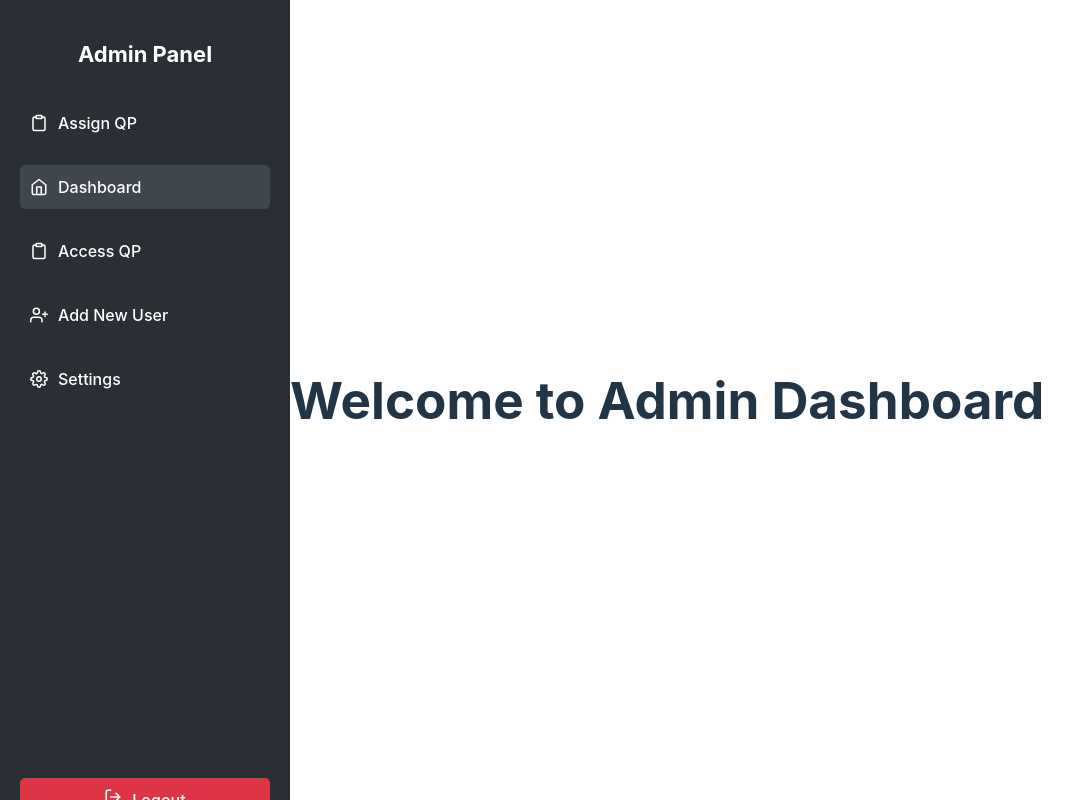
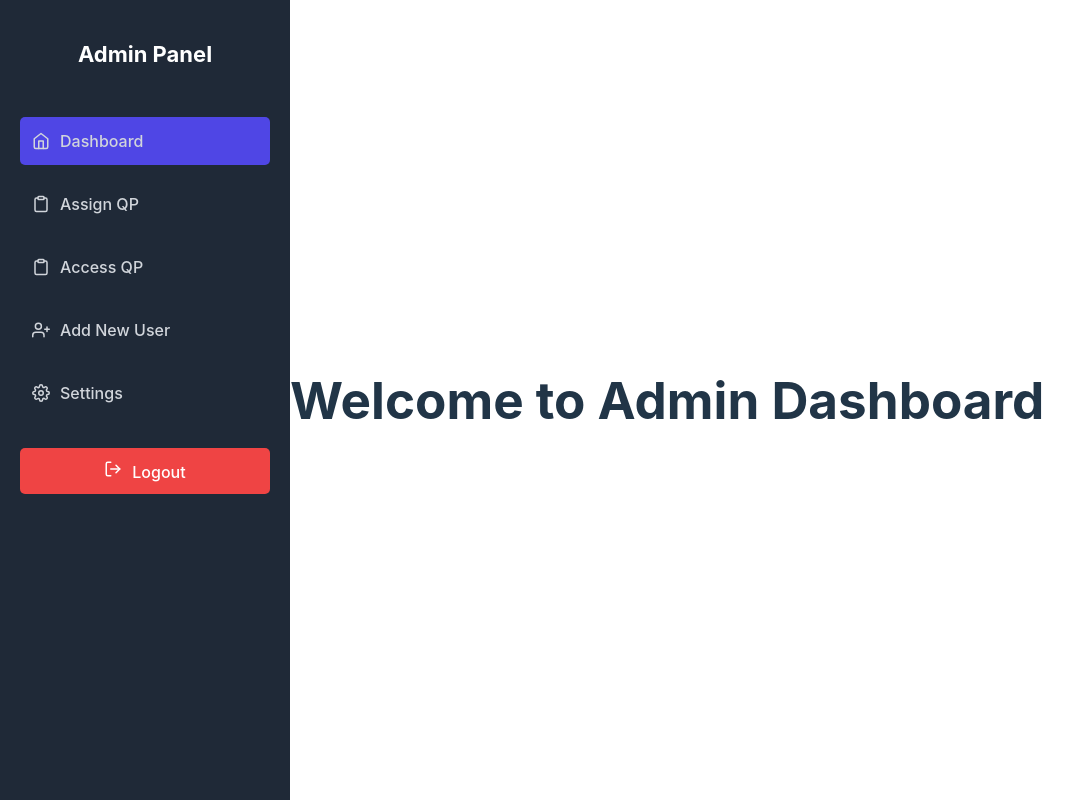
Before and after one commit to CowTheGreat/EQPMS, a React (Vite) app in the folder Frontend/: page /admin-dashboard in a window 1280 px wide. Shown: the whole page, without its empty margins (0-1085 px from the left). Built offline with nearby package versions, Linux system fonts and the light colour scheme; sample sign-in values are in the browser's storage.

Commit message:
admin sidebar done

```diff
--- a/Frontend/src/components/AdminSidebar/AdminSidebar.jsx
+++ b/Frontend/src/components/AdminSidebar/AdminSidebar.jsx
@@ -1,7 +1,6 @@
 import React from "react";
-import { Link, useLocation, Navigate } from "react-router-dom";
+import { NavLink } from "react-router-dom";
 import styles from "./AdminSidebar.module.css";
-import { useAuth } from "../../context/AuthContext";
 import {
   FiHome,
   FiUserPlus,
@@ -9,61 +8,67 @@ import {
   FiClipboard,
   FiLogOut,
 } from "react-icons/fi";
+import { useAuth } from "../../context/AuthContext";
 
-const AdminSidebar = ({ onLogout }) => {
-  const location = useLocation();
-  const { user } = useAuth();
-
-  // Redirect if user is not logged in or not an admin
-  if (!user || user.role !== "admin") {
-    return <Navigate to="/login" replace />;
-  }
+const AdminSidebar = () => {
+  const { logout } = useAuth();
 
   return (
     <div className={styles.sidebar}>
       <h2 className={styles.logo}>Admin Panel</h2>
       <ul className={styles.navList}>
-        <li className={location.pathname === "/assign-qp" ? styles.active : ""}>
-          <Link to="/assign-qp">
+        <li>
+          <NavLink
+            to="/admin-dashboard"
+            className={({ isActive }) => (isActive ? styles.active : "")}
+          >
+            <FiHome className={styles.icon} />
+            Dashboard
+          </NavLink>
+        </li>
+
+        <li>
+          <NavLink
+            to="/assign-qp"
+            className={({ isActive }) => (isActive ? styles.active : "")}
+          >
             <FiClipboard className={styles.icon} />
             Assign QP
-          </Link>
+          </NavLink>
         </li>
 
-        <li
-          className={
-            location.pathname === "/admin-dashboard" ? styles.active : ""
-          }
-        >
-          <Link to="/admin-dashboard">
-            <FiHome className={styles.icon} />
-            Dashboard
-          </Link>
+        <li>
+          <NavLink
+            to="/access-qp"
+            className={({ isActive }) => (isActive ? styles.active : "")}
+          >
+            <FiClipboard className={styles.icon} />
+            Access QP
+          </NavLink>
         </li>
 
-        <li className={location.pathname === "/access-qp" ? styles.active : ""}>
-          <Link to="/access-qp">
-            <FiClipboard className={styles.icon} />
-            Access QP
-          </Link>
+        <li>
+          <NavLink
+            to="/add-user"
+            className={({ isActive }) => (isActive ? styles.active : "")}
+          >
+            <FiUserPlus className={styles.icon} />
+            Add New User
+          </NavLink>
         </li>
 
-        <li className={location.pathname === "/add-user" ? styles.active : ""}>
-          <Link to="/add-user">
-            <FiUserPlus className={styles.icon} />
-            Add New User
-          </Link>
-        </li>
-
-        <li className={location.pathname === "/settings" ? styles.active : ""}>
-          <Link to="/settings">
+        <li>
+          <NavLink
+            to="/settings"
+            className={({ isActive }) => (isActive ? styles.active : "")}
+          >
             <FiSettings className={styles.icon} />
             Settings
-          </Link>
+          </NavLink>
         </li>
       </ul>
 
-      <button className={styles.logout} onClick={onLogout}>
+      <button className={styles.logout} onClick={logout}>
         <FiLogOut className={styles.icon} />
         Logout
       </button>
--- a/Frontend/src/components/AdminSidebar/AdminSidebar.module.css
+++ b/Frontend/src/components/AdminSidebar/AdminSidebar.module.css
@@ -1,7 +1,7 @@
 .sidebar {
   width: 250px;
   height: 100vh;
-  background: #2a2e35;
+  background: #1f2937;
   color: white;
   display: flex;
   flex-direction: column;
@@ -12,35 +12,39 @@
 }
 
 .logo {
+  text-align: center;
   font-size: 22px;
   font-weight: bold;
   margin-bottom: 30px;
-  text-align: center;
 }
 
 .navList {
   list-style: none;
   padding: 0;
-  margin: 0;
 }
 
 .navList li {
-  margin-bottom: 20px;
+  margin-bottom: 15px;
 }
 
-.navList li a {
-  color: white;
-  text-decoration: none;
+.navList a {
   display: flex;
   align-items: center;
-  padding: 10px;
+  color: #d1d5db;
+  text-decoration: none;
+  padding: 12px;
   border-radius: 5px;
-  transition: background 0.3s ease;
+  transition: background 0.3s ease, color 0.3s ease;
 }
 
-.navList li a:hover,
-.navList .active a {
-  background: #40464e;
+.navList a:hover {
+  background: #374151;
+  color: white;
+}
+
+.active {
+  background: #4f46e5;
+  color: white;
 }
 
 .icon {
@@ -49,18 +53,11 @@
 }
 
 .logout {
-  margin-top: auto;
-  background: #dc3545;
+  background: #ef4444;
+  color: white;
+  padding: 12px;
   border: none;
-  color: white;
-  padding: 10px;
-  width: 100%;
   border-radius: 5px;
   font-size: 16px;
   cursor: pointer;
-  transition: background 0.3s ease;
 }
-
-.logout:hover {
-  background: #b22234;
-}
```
